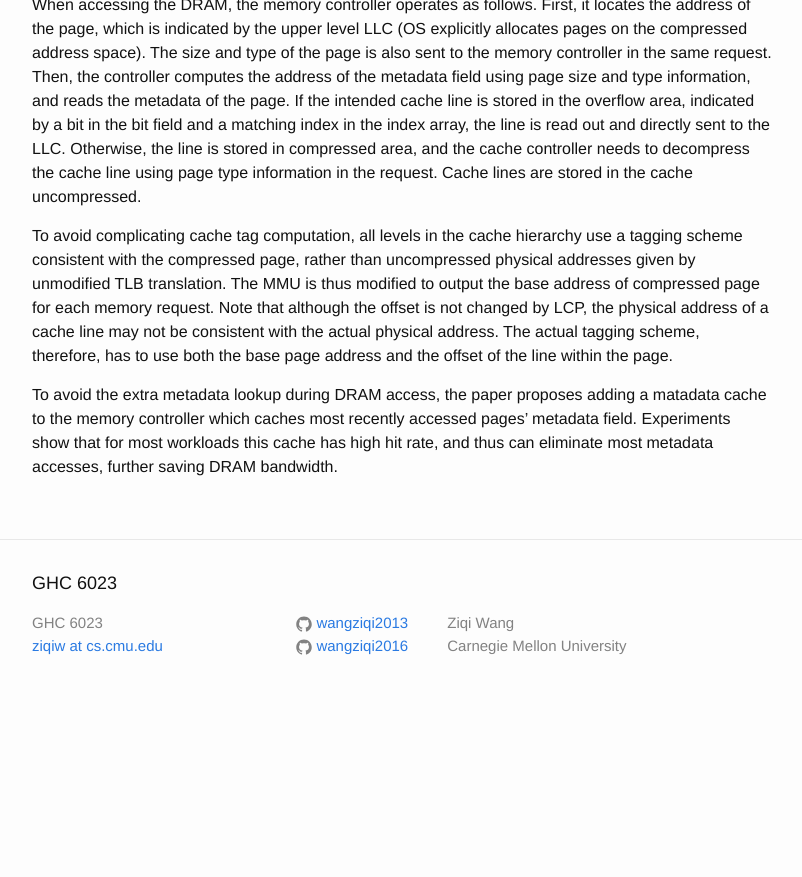
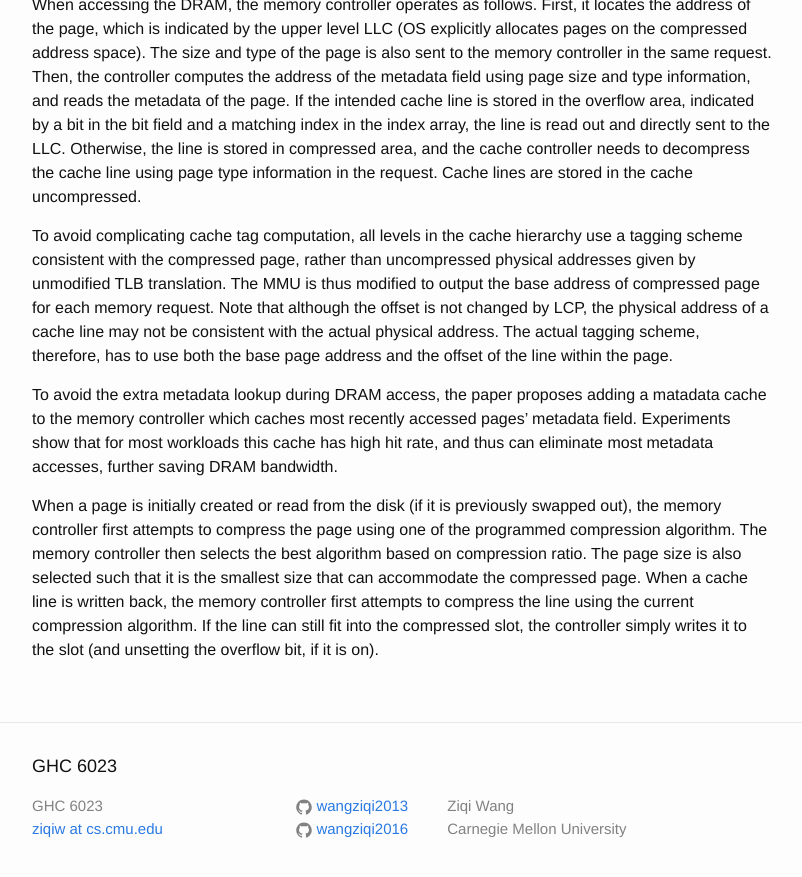
Before and after one commit to wangziqi2013/wangziqi2013.github.io, a Jekyll site: the page built from _posts/2020-05-20-lcp.markdown, in a window 1280 px wide and 900 px high, scrolled down 2143 px. Shown: the top 877 px of the window, without its empty margins (238-1040 px from the left). Built offline with Jekyll 4.4.1, drawn with Linux system fonts in a browser that asks for light colours; before the commit the page ends 2860 px from its top, so only the background shows below that.

Commit message:
Adding init

```diff
--- a/_posts/2020-05-20-lcp.markdown
+++ b/_posts/2020-05-20-lcp.markdown
@@ -90,3 +90,10 @@ the line within the page.
 To avoid the extra metadata lookup during DRAM access, the paper proposes adding a matadata cache to the memory controller
 which caches most recently accessed pages' metadata field. Experiments show that for most workloads this cache has high
 hit rate, and thus can eliminate most metadata accesses, further saving DRAM bandwidth.
+
+When a page is initially created or read from the disk (if it is previously swapped out), the memory controller first
+attempts to compress the page using one of the programmed compression algorithm. The memory controller then
+selects the best algorithm based on compression ratio. The page size is also selected such that it is the smallest size
+that can accommodate the compressed page. When a cache line is written back, the memory controller first attempts to
+compress the line using the current compression algorithm. If the line can still fit into the compressed slot, the
+controller simply writes it to the slot (and unsetting the overflow bit, if it is on).
```
